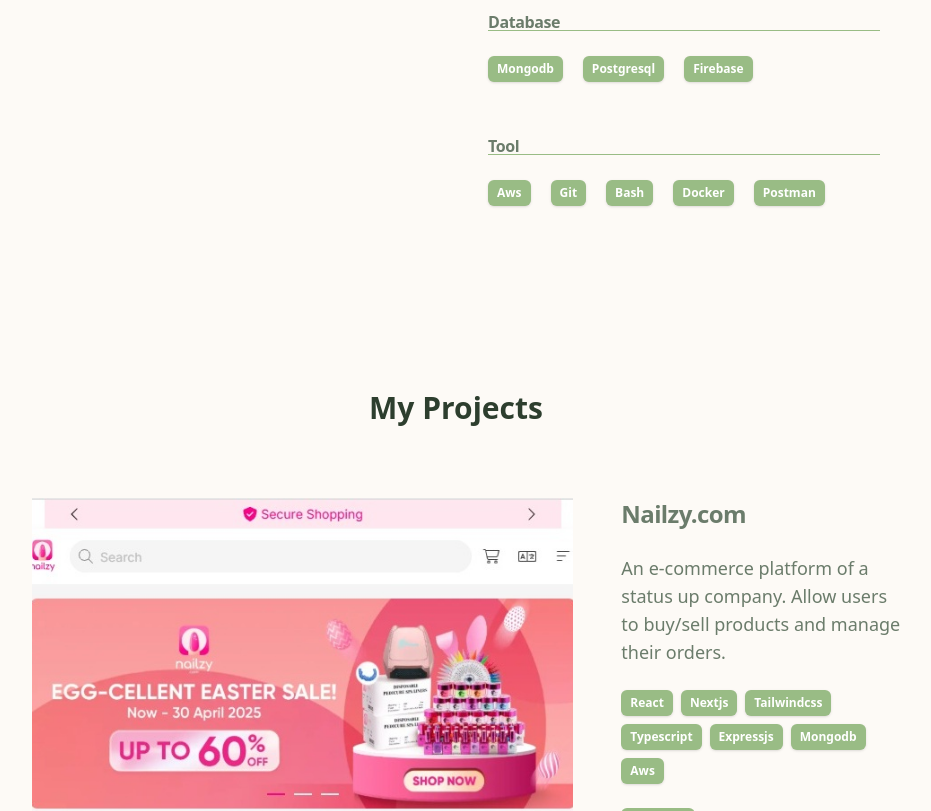
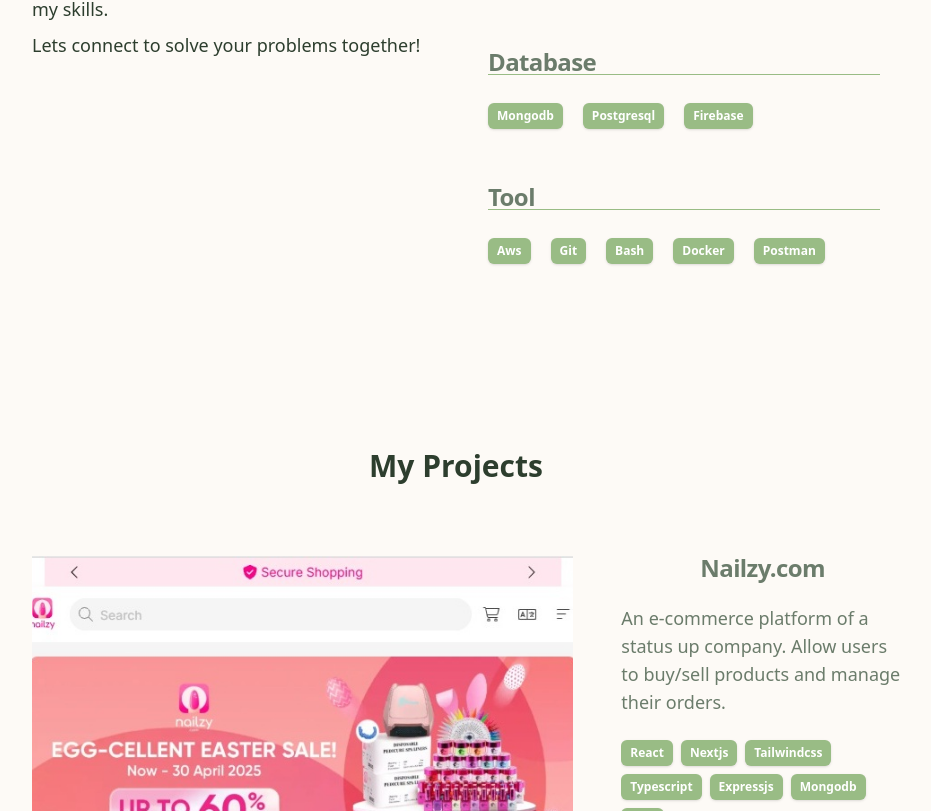
Before and after one commit to long-kr/my-portfolio, a Next.js app: page / in a window 1280 px wide. Shown: the part 1409-2220 px from the top of the page, without its empty margins (248-1179 px from the left). Built offline with nearby package versions, Linux system fonts and the light colour scheme.

Commit message:
fix layout of project detail

```diff
--- a/src/components/card/InformationCard.tsx
+++ b/src/components/card/InformationCard.tsx
@@ -29,15 +29,11 @@
     >
       {/* Content */}
       <Card className='relative flex w-full flex-col items-center gap-6 border-none px-6 py-6 shadow-none md:px-0'>
-        <CardTitle className='w-full text-left text-2xl'>
-          {project.name}
-        </CardTitle>
+        <CardTitle>{project.name}</CardTitle>
 
-        <CardDescription className='flex w-full flex-col justify-start gap-2 text-lg'>
-          {project.description}
-        </CardDescription>
+        <CardDescription>{project.description}</CardDescription>
 
-        <CardDescription className='flex w-full flex-col justify-start gap-2 text-lg'>
+        <CardDescription>
           <div className='flex w-full flex-wrap items-center gap-2'>
             {project.technologies.map((technology) => (
               <ToolTipSVGIcon
@@ -50,7 +46,7 @@
           </div>
         </CardDescription>
 
-        <CardFooter className='just w-full flex-row gap-2 p-0'>
+        <CardFooter className='gap-2 p-0'>
           {project.github && (
             <a href={project.github} target='_blank' rel='noreferrer'>
               <Button variant='light' size='sm' icon={<Github />}>
--- a/src/components/ui/Card.tsx
+++ b/src/components/ui/Card.tsx
@@ -9,7 +9,7 @@
   <div
     ref={ref}
     className={cn(
-      "bg-card text-card-foreground rounded-xl border shadow",
+      "rounded-xl border bg-card text-card-foreground shadow",
       className,
     )}
     {...props}
@@ -36,7 +36,7 @@
   <div
     ref={ref}
     className={cn(
-      "text-muted-foreground font-semibold leading-none tracking-tight",
+      "text-2xl font-semibold leading-none tracking-tight text-muted-foreground",
       className,
     )}
     {...props}
@@ -50,7 +50,7 @@
 >(({ className, ...props }, ref) => (
   <div
     ref={ref}
-    className={cn("text-muted-foreground text-sm", className)}
+    className={cn("text-lg text-muted-foreground", className)}
     {...props}
   />
 ));
@@ -60,7 +60,7 @@
   HTMLDivElement,
   React.HTMLAttributes<HTMLDivElement>
 >(({ className, ...props }, ref) => (
-  <div ref={ref} className={cn("p-6 pt-0", className)} {...props} />
+  <div ref={ref} className={cn("p-6 pt-0 text-lg", className)} {...props} />
 ));
 CardContent.displayName = "CardContent";
 
```
